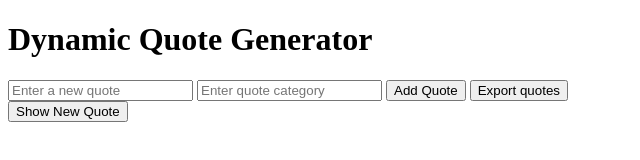
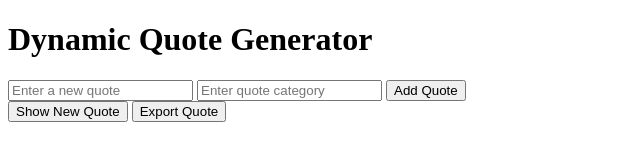
Before and after one commit to GitMojoe/alx_fe_javascript, a plain HTML site: page dom-manipulation/index.html in a window 1280 px wide. Shown: the whole page, without its empty margins (0-640 px from the left). Drawn offline with Linux system fonts and the light colour scheme.

Commit message:
update on index and js

```diff
--- a/dom-manipulation/index.html
+++ b/dom-manipulation/index.html
@@ -9,6 +9,7 @@
     <h1>Dynamic Quote Generator</h1>
     <div id="quoteDisplay"></div>
     <button id="newQuote">Show New Quote</button>
+    <button id="exportQuote">Export Quote</button>
 
 
     <script src="script.js"></script>
--- a/dom-manipulation/script.js
+++ b/dom-manipulation/script.js
@@ -7,8 +7,6 @@ document.addEventListener('DOMContentLoaded',showRandomQuote);
 const quote_display = document.getElementById("quoteDisplay");
 const new_quote = document.getElementById('newQuote');
 new_quote.addEventListener('click',showRandomQuote);
-
-
 
 
 
@@ -42,11 +40,10 @@ const createAddQuoteForm = ()=>{
     <input id="newQuoteText" type="text" placeholder="Enter a new quote" />
     <input id="newQuoteCategory" type="text" placeholder="Enter quote category" />
     <button onclick="addQuote()">Add Quote</button>
-    <button id="exportButton">Export quotes</button>
   </div>`;
   quote_display.appendChild(div)
-    const exportBtn = document.getElementById('exportButton');
-    exportBtn.addEventListener('click', exportQuotesToJSON);
+    const exportBtn = document.getElementById('exportQuote');
+exportBtn.addEventListener('click', exportQuotesToJSON);
 };
 
 function addQuote(){
```
